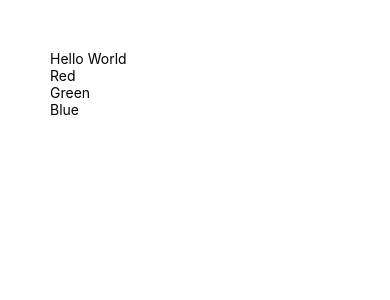
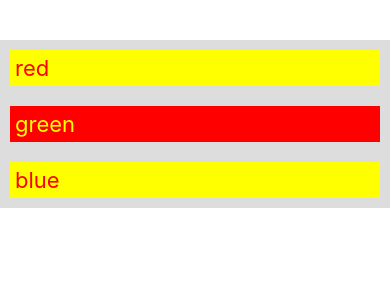
Before and after one commit to NicoleLatifi/color-catalog, a React Native app: screen / in a window 390 px wide. Shown: the top 300 px of the page. Built offline with nearby package versions, Linux system fonts and the light colour scheme.

Commit message:
create style sheet

```diff
--- a/App.js
+++ b/App.js
@@ -1,13 +1,30 @@
-import React from 'react';
-import { Text, View } from 'react-native';
+import React from "react";
+import { StyleSheet, Text, View } from "react-native";
 
 export default function App() {
   return (
-  <View style={{ padding: 50 }}>
-    <Text>Hello World</Text>
-    <Text>Red</Text>
-    <Text>Green</Text>
-    <Text>Blue</Text>
-  </View>
-  )
+    <View style={styles.page}>
+      <Text style={styles.text}>red</Text>
+      <Text style={[styles.text, styles.selectedText]}>green</Text>
+      <Text style={styles.text}>blue</Text>
+    </View>
+  );
 }
+
+const styles = StyleSheet.create({
+  page: {
+    backgroundColor: "#DDD",
+    marginTop: 40,
+  },
+  text: {
+    backgroundColor: "yellow",
+    color: "red",
+    fontSize: 22,
+    margin: 10,
+    padding: 5,
+  },
+  selectedText: {
+    backgroundColor: "red",
+    color: "yellow",
+  },
+});
```
